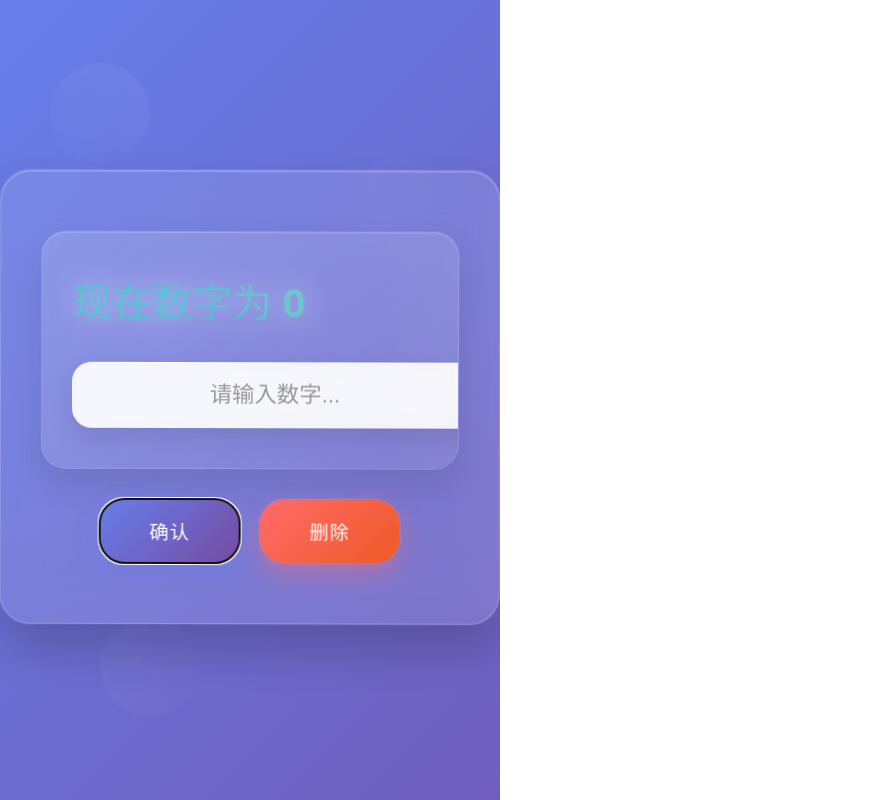
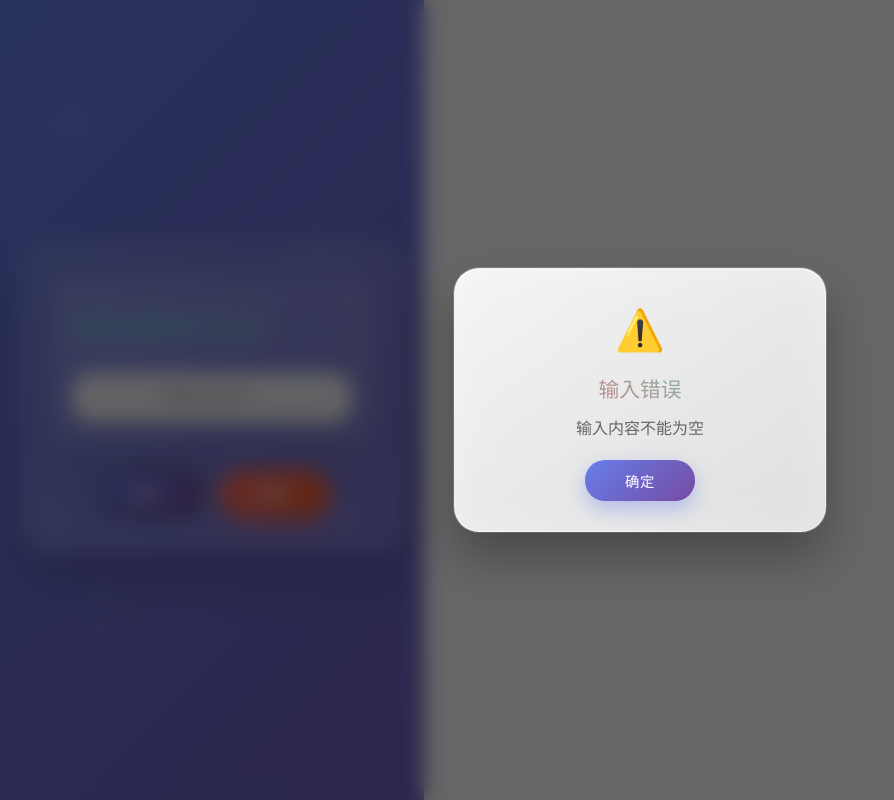
Before and after one commit to Furyu339/MyReact, a React (Vite) app: page / in a window 1280 px wide. Both pictures are taken after a click on the button "确认". Shown: the whole page, without its empty margins (0-894 px from the left). Built offline with nearby package versions, Linux system fonts and the light colour scheme.

Commit message:
fix: 修复页面居中和留白问题，添加超炫酷自定义弹窗替换alert

```diff
--- a/src/App.css
+++ b/src/App.css
@@ -36,12 +36,12 @@
   75% { transform: translateX(-10px) translateY(20px); }
 }
 
-/* 主容器样式 */
+/* 主容器样式 - 修复居中和留白问题 */
 .app-container {
   background: rgba(255, 255, 255, 0.1);
   backdrop-filter: blur(20px);
   border-radius: 30px;
-  padding: 60px 40px;
+  padding: 35px 30px;
   box-shadow:
     0 25px 50px rgba(0, 0, 0, 0.2),
     0 0 0 1px rgba(255, 255, 255, 0.1),
@@ -49,7 +49,9 @@
   border: 1px solid rgba(255, 255, 255, 0.2);
   position: relative;
   animation: containerFloat 6s ease-in-out infinite;
-  min-width: 400px;
+  width: 100%;
+  max-width: 400px;
+  margin: 20px;
 }
 
 @keyframes containerFloat {
@@ -61,8 +63,8 @@
 .card {
   background: linear-gradient(145deg, rgba(255, 255, 255, 0.15), rgba(255, 255, 255, 0.05));
   border-radius: 25px;
-  padding: 40px 30px;
-  margin-bottom: 30px;
+  padding: 25px 20px;
+  margin-bottom: 20px;
   box-shadow:
     0 15px 35px rgba(0, 0, 0, 0.1),
     inset 0 1px 0 rgba(255, 255, 255, 0.2);
@@ -89,9 +91,9 @@
 
 /* 数字显示样式 */
 .card p {
-  font-size: 2.5rem;
+  font-size: 2rem;
   font-weight: 700;
-  margin: 0 0 30px 0;
+  margin: 0 0 20px 0;
   background: linear-gradient(45deg, #ff6b6b, #4ecdc4, #45b7d1, #96ceb4, #feca57);
   background-size: 300% 300%;
   -webkit-background-clip: text;
@@ -110,8 +112,8 @@
 /* 输入框样式 */
 .card input {
   width: 100%;
-  padding: 20px 25px;
-  font-size: 1.4rem;
+  padding: 15px 20px;
+  font-size: 1.1rem;
   border: none;
   border-radius: 20px;
   background: rgba(255, 255, 255, 0.9);
@@ -125,6 +127,7 @@
   color: #333;
   outline: none;
   position: relative;
+  box-sizing: border-box;
 }
 
 .card input:focus {
@@ -144,15 +147,15 @@
 /* 按钮容器 */
 .button-container {
   display: flex;
-  gap: 20px;
+  gap: 15px;
   justify-content: center;
-  margin-top: 20px;
+  margin-top: 10px;
 }
 
 /* 按钮基础样式 */
 button {
-  padding: 18px 35px;
-  font-size: 1.2rem;
+  padding: 12px 25px;
+  font-size: 1rem;
   font-weight: 700;
   border: none;
   border-radius: 25px;
@@ -162,7 +165,7 @@ button {
   overflow: hidden;
   text-transform: uppercase;
   letter-spacing: 1px;
-  min-width: 140px;
+  min-width: 110px;
   backdrop-filter: blur(10px);
 }
 
@@ -231,58 +234,173 @@ button span {
   z-index: 1;
 }
 
+/* 自定义弹窗样式 */
+.custom-modal {
+  position: fixed;
+  top: 0;
+  left: 0;
+  width: 100%;
+  height: 100%;
+  background: rgba(0, 0, 0, 0.6);
+  backdrop-filter: blur(10px);
+  display: flex;
+  align-items: center;
+  justify-content: center;
+  z-index: 1000;
+  animation: modalFadeIn 0.3s ease-out;
+}
+
+@keyframes modalFadeIn {
+  from { opacity: 0; }
+  to { opacity: 1; }
+}
+
+.modal-content {
+  background: linear-gradient(145deg, rgba(255, 255, 255, 0.95), rgba(255, 255, 255, 0.85));
+  backdrop-filter: blur(20px);
+  border-radius: 25px;
+  padding: 30px 25px;
+  box-shadow:
+    0 25px 50px rgba(0, 0, 0, 0.3),
+    0 0 0 1px rgba(255, 255, 255, 0.2),
+    inset 0 1px 0 rgba(255, 255, 255, 0.4);
+  border: 1px solid rgba(255, 255, 255, 0.3);
+  text-align: center;
+  max-width: 320px;
+  width: 90%;
+  animation: modalSlideIn 0.3s ease-out;
+  position: relative;
+}
+
+@keyframes modalSlideIn {
+  from {
+    transform: translateY(-50px) scale(0.9);
+    opacity: 0;
+  }
+  to {
+    transform: translateY(0) scale(1);
+    opacity: 1;
+  }
+}
+
+.modal-icon {
+  font-size: 2.5rem;
+  margin-bottom: 15px;
+  animation: iconBounce 0.6s ease-out;
+}
+
+@keyframes iconBounce {
+  0%, 20%, 50%, 80%, 100% { transform: translateY(0); }
+  40% { transform: translateY(-10px); }
+  60% { transform: translateY(-5px); }
+}
+
+.modal-title {
+  font-size: 1.3rem;
+  font-weight: 700;
+  color: #333;
+  margin-bottom: 10px;
+  background: linear-gradient(45deg, #ff6b6b, #4ecdc4);
+  -webkit-background-clip: text;
+  -webkit-text-fill-color: transparent;
+  background-clip: text;
+}
+
+.modal-message {
+  font-size: 1rem;
+  color: #666;
+  margin-bottom: 20px;
+  line-height: 1.5;
+}
+
+.modal-button {
+  background: linear-gradient(135deg, #667eea 0%, #764ba2 100%);
+  color: white;
+  border: none;
+  padding: 10px 25px;
+  border-radius: 20px;
+  font-size: 0.9rem;
+  font-weight: 600;
+  cursor: pointer;
+  transition: all 0.3s ease;
+  box-shadow: 0 8px 20px rgba(102, 126, 234, 0.4);
+  text-transform: uppercase;
+  letter-spacing: 0.5px;
+}
+
+.modal-button:hover {
+  transform: translateY(-2px);
+  box-shadow: 0 12px 25px rgba(102, 126, 234, 0.6);
+}
+
+.modal-button:active {
+  transform: translateY(0);
+}
+
 /* 响应式设计 */
 @media (max-width: 768px) {
   .app-container {
-    margin: 20px;
-    padding: 40px 30px;
-    min-width: auto;
+    margin: 15px;
+    padding: 25px 20px;
+    max-width: none;
+  }
+
+  .card {
+    padding: 20px 15px;
   }
 
   .card p {
-    font-size: 2rem;
+    font-size: 1.6rem;
   }
 
   .card input {
-    font-size: 1.2rem;
-    padding: 15px 20px;
+    font-size: 1rem;
+    padding: 12px 15px;
   }
 
   .button-container {
     flex-direction: column;
     align-items: center;
+    gap: 10px;
   }
 
   button {
     width: 100%;
-    max-width: 200px;
+    max-width: 180px;
+    padding: 10px 20px;
+    font-size: 0.9rem;
+  }
+
+  .modal-content {
+    padding: 25px 20px;
+    margin: 20px;
   }
 }
 
 /* 额外的装饰效果 */
 .decoration {
   position: absolute;
-  width: 100px;
-  height: 100px;
+  width: 60px;
+  height: 60px;
   border-radius: 50%;
   background: linear-gradient(45deg, rgba(255, 255, 255, 0.1), transparent);
   animation: decorationFloat 8s ease-in-out infinite;
 }
 
 .decoration:nth-child(1) {
-  top: 10%;
+  top: 15%;
   left: 10%;
   animation-delay: 0s;
 }
 
 .decoration:nth-child(2) {
-  top: 20%;
-  right: 10%;
+  top: 25%;
+  right: 15%;
   animation-delay: 2s;
 }
 
 .decoration:nth-child(3) {
-  bottom: 10%;
+  bottom: 20%;
   left: 20%;
   animation-delay: 4s;
 }
--- a/src/App.jsx
+++ b/src/App.jsx
@@ -1,10 +1,52 @@
 import { useState } from "react";
 import "./App.css";
+
+// 自定义弹窗组件
+const CustomModal = ({ isOpen, onClose, title, message, icon }) => {
+  if (!isOpen) return null;
+
+  return (
+    <div className="custom-modal" onClick={onClose}>
+      <div className="modal-content" onClick={(e) => e.stopPropagation()}>
+        <div className="modal-icon">{icon}</div>
+        <div className="modal-title">{title}</div>
+        <div className="modal-message">{message}</div>
+        <button className="modal-button" onClick={onClose}>
+          确定
+        </button>
+      </div>
+    </div>
+  );
+};
 
 function App() {
   const [count, setCount] = useState(0);
   const [inputValue, setInputValue] = useState("");
   const [errMsg, setErrMsg] = useState("");
+  const [modalData, setModalData] = useState({
+    isOpen: false,
+    title: "",
+    message: "",
+    icon: ""
+  });
+
+  const showModal = (title, message, icon) => {
+    setModalData({
+      isOpen: true,
+      title,
+      message,
+      icon
+    });
+  };
+
+  const closeModal = () => {
+    setModalData({
+      isOpen: false,
+      title: "",
+      message: "",
+      icon: ""
+    });
+  };
 
   const handleReset = () => {
     setCount(0);
@@ -15,15 +57,16 @@ function App() {
     if (inputValue === "") {
       const errMessage = "输入内容不能为空";
       setErrMsg(errMessage);
-      alert(errMessage);
+      showModal("输入错误", errMessage, "⚠️");
     } else if (isNaN(Number(inputValue))) {
       const errMessage = "请输入数字";
       setErrMsg(errMessage);
-      alert(errMessage);
+      showModal("输入错误", errMessage, "❌");
     } else {
       setCount(Number(inputValue));
     }
   };
+
   return (
     <>
       <div className="decoration"></div>
@@ -48,6 +91,14 @@ function App() {
           </button>
         </div>
       </div>
+
+      <CustomModal
+        isOpen={modalData.isOpen}
+        onClose={closeModal}
+        title={modalData.title}
+        message={modalData.message}
+        icon={modalData.icon}
+      />
     </>
   );
 }
```
